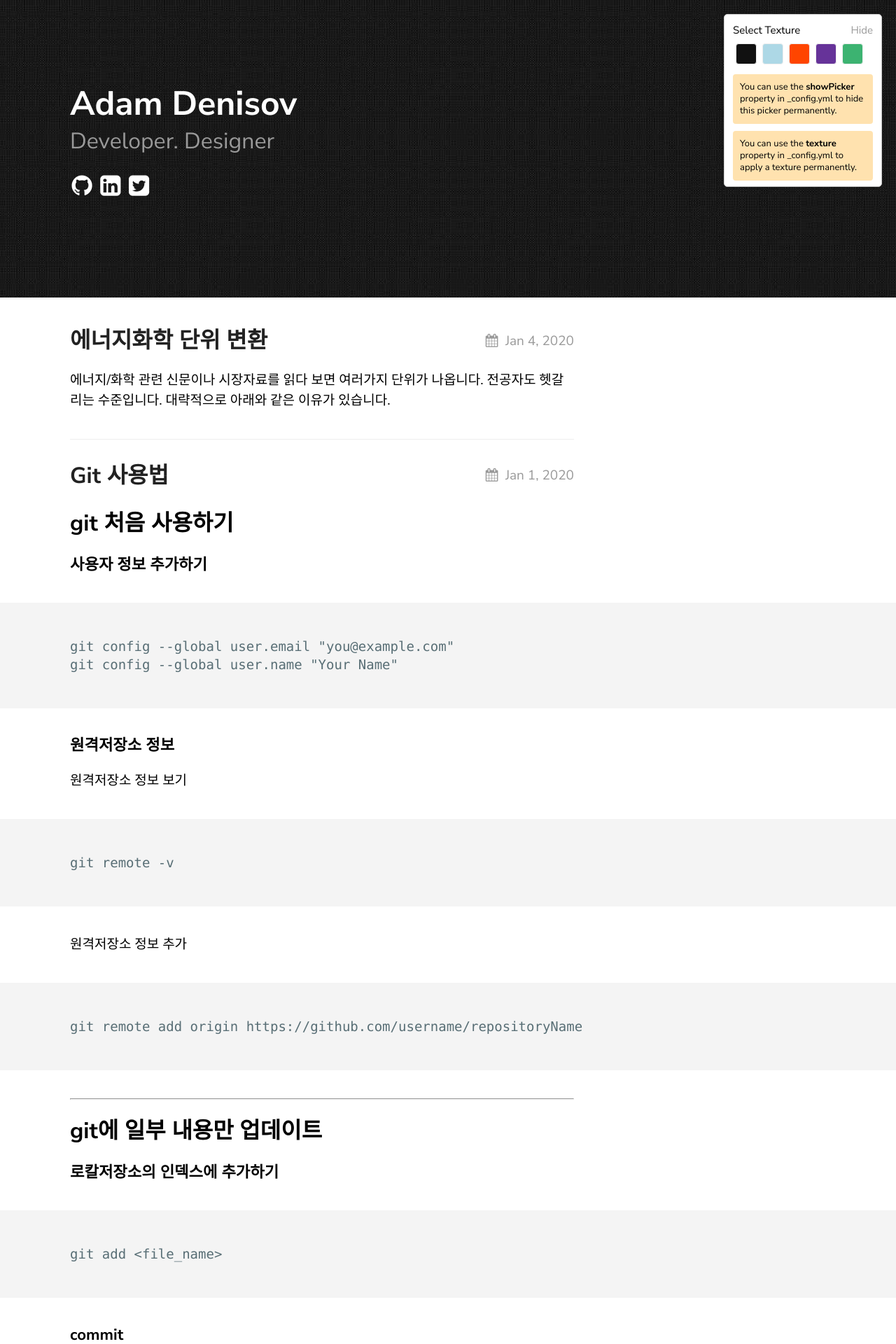
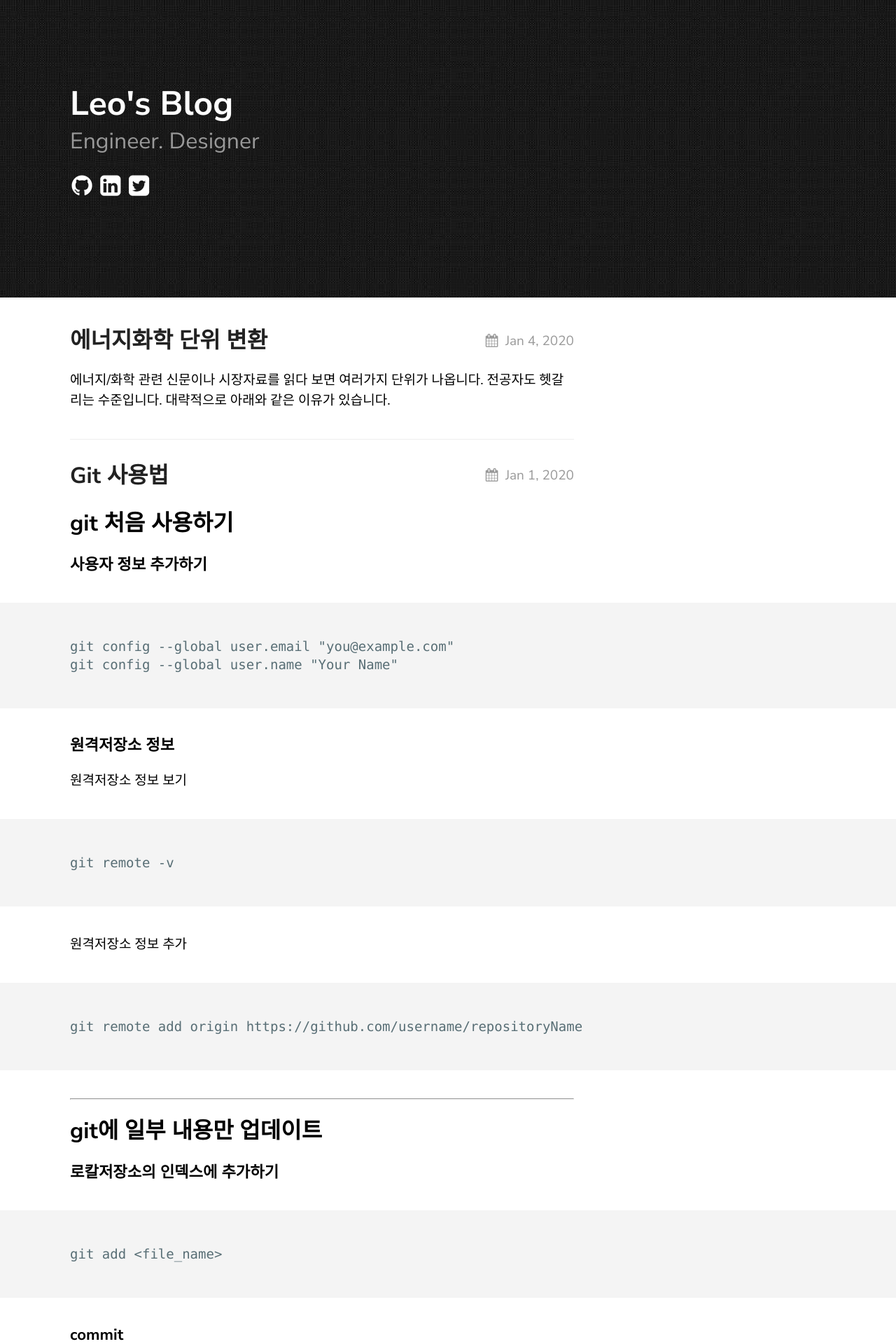
Before and after one commit to leokcho/leokcho.github.io, a Jekyll site: the page built from index.md, in a window 1280 px wide. Shown: the top 1920 px of the page at 70% size. Built offline with Jekyll 4.4.1, drawn with Linux system fonts in a browser that asks for light colours.

Commit message:
modify _config.yml, showpicker and others

```diff
--- a/_config.yml
+++ b/_config.yml
@@ -15,12 +15,12 @@ sass:
 
 permalink: /posts/:title/
 texture:
-  title: Adam Denisov
-  tagline: Developer. Designer
+  title: Leo's Blog
+  tagline: Engineer. Designer
   date_format: "%b %-d, %Y"
   style: black
   showNav: false
-  showPicker: true
+  showPicker: false  # true --> false, 2020-1-11
 
   # generate social links in footer
   social_links:
```
